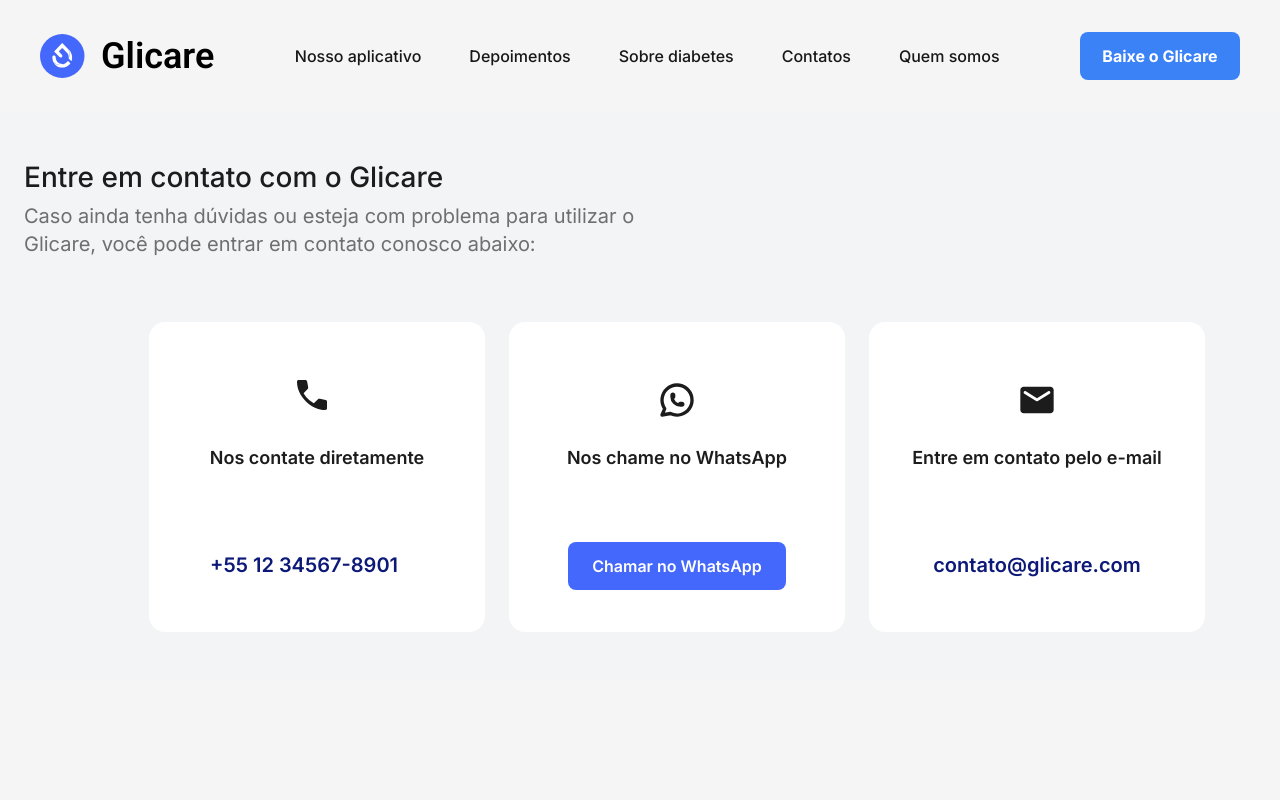
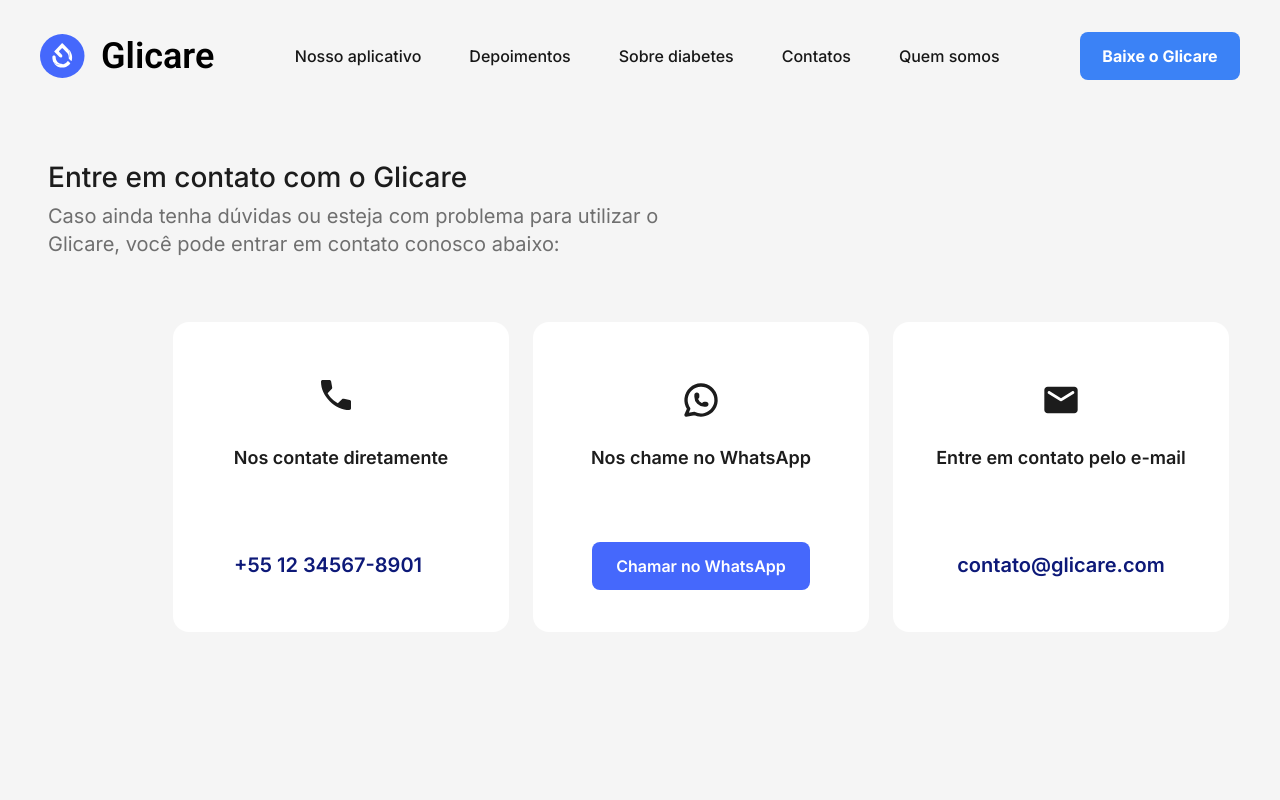
Before and after one commit to Daniel-san8/Glicare, a Next.js app in the folder Glicare/: page / in a window 1280 px wide. Shown: the top 800 px of the page. Built offline with nearby package versions, Linux system fonts and the light colour scheme.

Commit message:
Ajuste nos textos descritivos

```diff
--- a/Glicare/src/app/components/Contact.tsx
+++ b/Glicare/src/app/components/Contact.tsx
@@ -5,8 +5,8 @@ import Button from "./ui/buttomContact";
 
 export default function Contact() {
   return (
-    <section className="min-h-screen w-full flex-shrink-0 bg-primary-gray">
-      <div className="text-left py-12 px-6 bg-gray-100">
+    <section className="min-h-screen w-full flex-shrink-0 bg-primary-gray lg:pl-6">
+      <div className="text-left py-12 px-6">
         <h2 className="text-2xl lg:text-[28px] font-medium text-dark leading-[34px] font-inter w-full pr-14">
           Entre em contato com o Glicare
         </h2>
```
